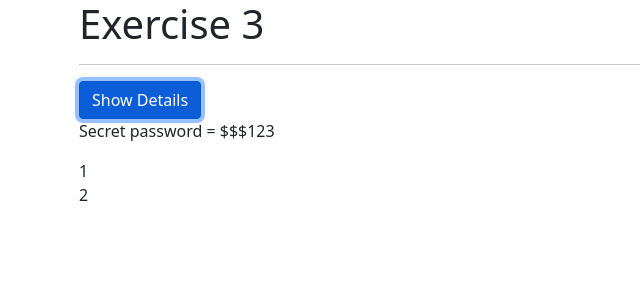
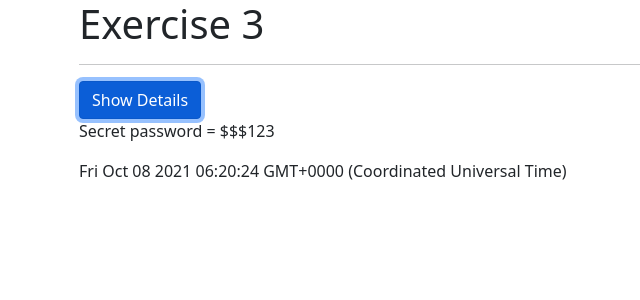
Before and after one commit to vishal-08/my-first-app, an Angular app: page / in a window 1280 px wide. Both pictures are taken after a click on the button "Show Details". Shown: the top 300 px of the page, without its empty margins (3-643 px from the left). Built offline with nearby package versions, Linux system fonts and the light colour scheme.

Commit message:
Exercise directive updated added index

```diff
--- a/src/app/servers/servers.component.html
+++ b/src/app/servers/servers.component.html
@@ -19,6 +19,6 @@
 <Button class="btn btn-primary" (click)="toggleDisplay()">Show Details</Button>
 
 <p *ngIf="showDetail">Secret password = $$$123</p>
-<div *ngFor="let logItem of log"
-[ngStyle]="{backgroundColor : logItem>=5 ? 'red' : 'transparent'}"
-[ngClass]="{'log-el' : logItem>=5}">{{logItem}}</div>
+<div *ngFor="let logItem of log; let i = index"
+[ngStyle]="{backgroundColor : i>=5 ? 'red' : 'transparent'}"
+[ngClass]="{'log-el' : i>=5}">{{logItem}}</div>
--- a/src/app/servers/servers.component.ts
+++ b/src/app/servers/servers.component.ts
@@ -31,11 +31,11 @@ export class ServersComponent implements OnInit {
 
 
   showDetail = false
-  log = [1];
+  log = Array();
 
   toggleDisplay(){
     this.showDetail = !this.showDetail
-    this.log.push(this.log.length + 1)
+    this.log.push(new Date())
   }
 
   ngOnInit(): void {
```
